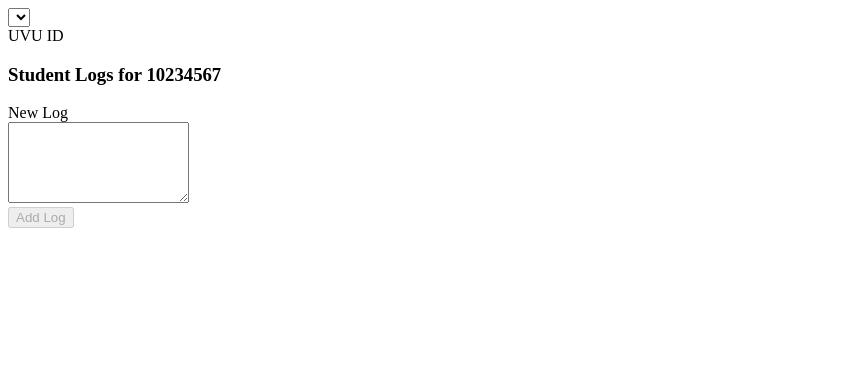
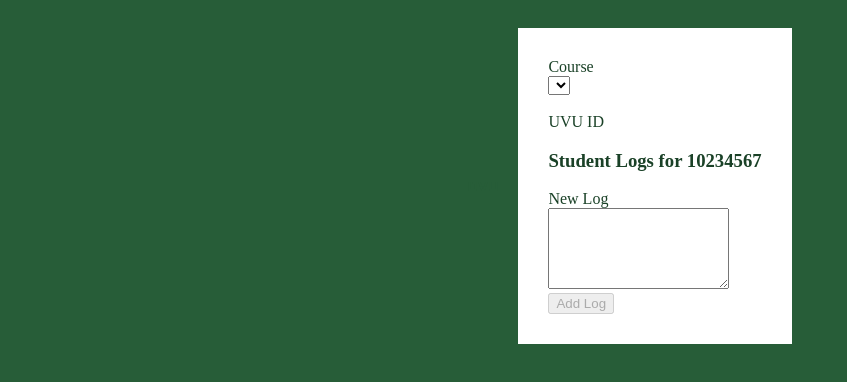
Before and after one commit to Jon-nim/Dark-Ligh-Practicum, a website: page public/index.html in a window 1280 px wide. Shown: the whole page, without its empty margins (0-847 px from the left). Drawn offline with nearby package versions, Linux system fonts and the light colour scheme; no server answers.

Commit message:
1 binaries uploaded

```diff
--- a/public/css.css
+++ b/public/css.css
@@ -1,18 +1,2 @@
 /* TODO: make it look awesome. */
 /* TODO: make it responsive. */
-@font-face {
-  font-family: Rajdhani;
-  src: url(Rajdhani-Regular.ttf);
-}
-
-#uvuId {
-  display: none;
-}
-
-.logCommentSelector {
-  display: block;
-}
-
-body {
-  font-family: Rajdhani;
-}
--- a/public/index.html
+++ b/public/index.html
@@ -10,7 +10,10 @@
     <link rel="stylesheet" href="style.css" />
   </head>
   <body>
-    <form>
+    <img src="../pics/uvu-mono.svg" width="30" />
+    <form class="fancyForm">
+      <div class="courseDiv">
+        <label for="course">Course</label>
         <select
           aria-label="Select Course"
           id="course"
@@ -18,6 +21,8 @@
           data-cy="course_select"
         ></select
         ><br />
+      </div>
+      <div class="uvuDiv">
         <label for="uvuId">UVU ID</label><br />
         <input
           type="text"
@@ -26,6 +31,7 @@
           data-cy="uvuId_input"
           maxlength="8"
         />
+      </div>
 
       <h3 id="uvuIdDisplay" data-cy="uvuIdDisplay">
         Student Logs for 10234567
--- a/public/style.css
+++ b/public/style.css
@@ -5,11 +5,35 @@ UVU PRIMARY: #275d38
 UVU SECONDARY: #1A4127
 UVU FONT: Rajdhani
 */
+@font-face {
+  font-family: Rajdhani;
+  src: url(Rajdhani-Regular.ttf);
+}
+
 #uvuId {
-  flex: right;
   display: none;
 }
 
 .logCommentSelector {
   display: block;
 }
+
+body {
+  font-family: Rajdhani;
+  display: flex;
+  align-items: center;
+  justify-content: center;
+  background-color: #275d38;
+  color: #1a4127;
+}
+
+#course {
+  display: block;
+}
+
+.fancyForm {
+  margin: 20px;
+  padding: 30px;
+  background-color: white;
+  color: #1a4127;
+}
```
Also changed, not shown: Rajdhani-Regular.ttf (deleted), pics/uvu-mono.svg (added), pics/uvulogo.png (added), public/Rajdhani-Regular.ttf (added). Lines whose indentation alone changed are shown as unchanged.
